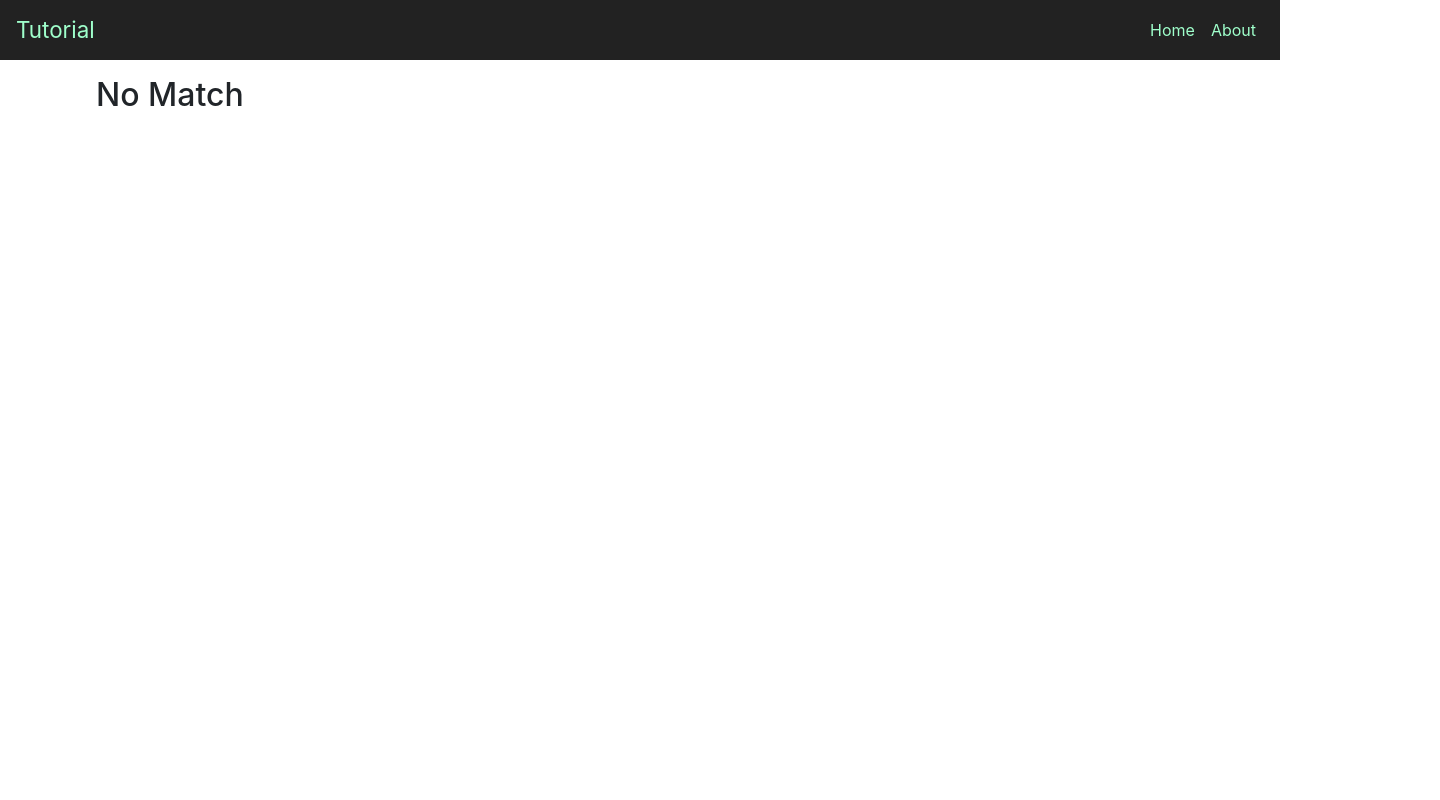
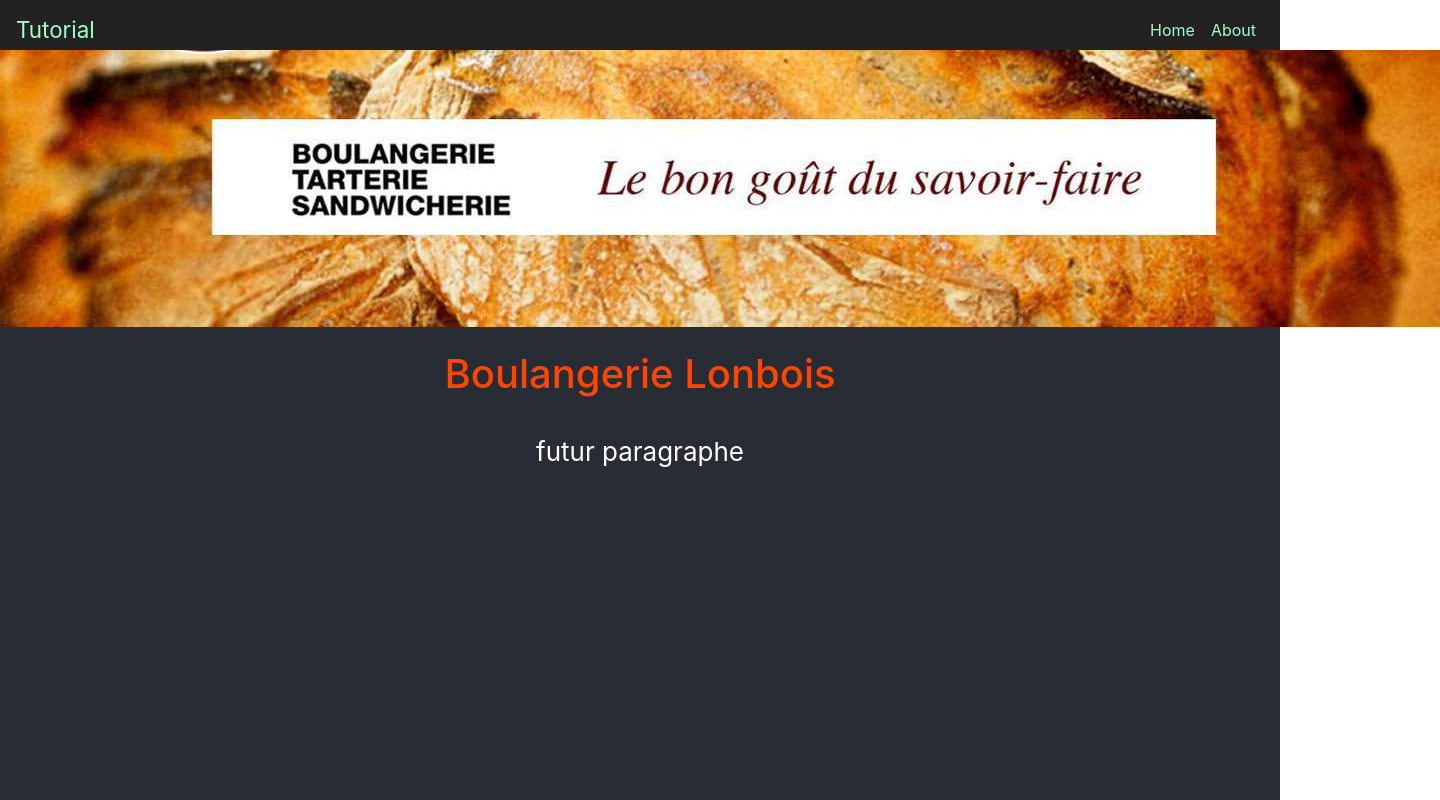
Before and after one commit to MagnesSimon/Web2021, a React (Create React App) app in the folder bakery/: page / in a window 1280 px wide. Shown: the top 800 px of the page, 1440 px wide, since content can reach past the window. Built offline with nearby package versions, Linux system fonts and the light colour scheme.

Commit message:
retrait du no match

```diff
--- a/bakery/src/App.js
+++ b/bakery/src/App.js
@@ -16,7 +16,7 @@ function App() {
           <Switch>
           <Route path="/home" component={Home} />
           <Route path="/about" component={About} />
-          <Route component={NoMatch} />
+          <Route component={Home} />
         </Switch>
 
         </Router>
--- a/bakery/src/components/home/Home.css
+++ b/bakery/src/components/home/Home.css
@@ -1,5 +1,5 @@
 .App-banniere{
-    position: absolute;top: 50px; left: 0px;
+    position: absolute;top: 50px;
 }
 
 .nomBoulangerie {
```
